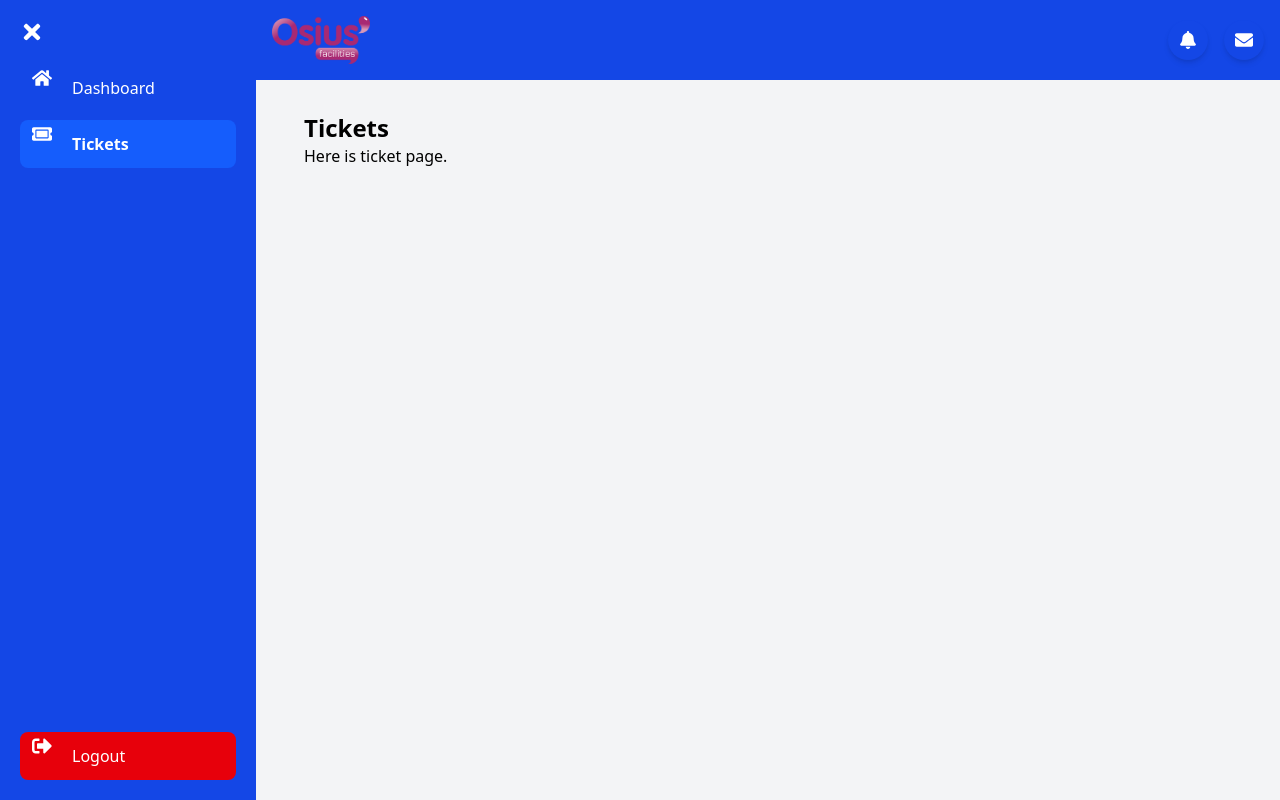
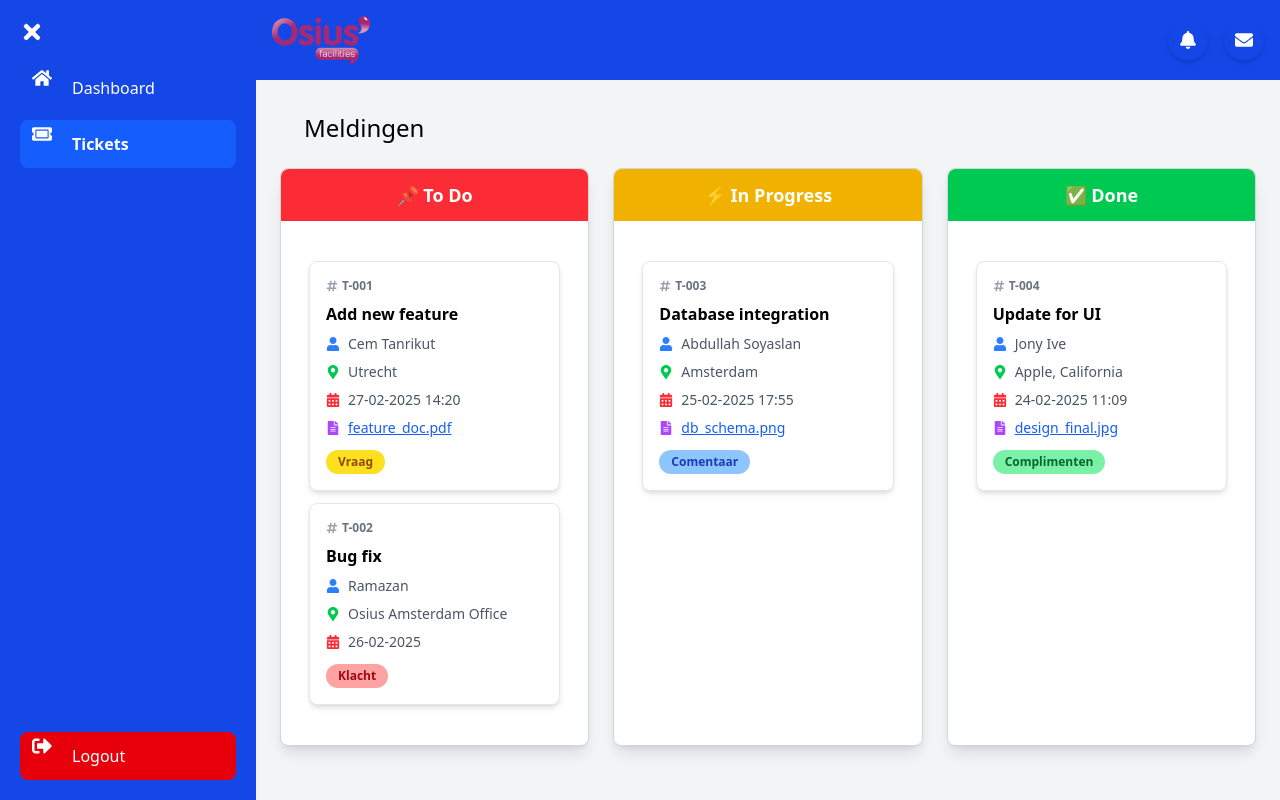
Before and after one commit to cemtanrikut/react-osius-erp, a React (Vite) app: page /dashboard/tickets in a window 1280 px wide. Built offline with nearby package versions, Linux system fonts and the light colour scheme.

Commit message:
added trello style kanban board

```diff
--- a/src/pages/Tickets.jsx
+++ b/src/pages/Tickets.jsx
@@ -1,8 +1,155 @@
+import { useState } from "react";
+import { DragDropContext, Droppable, Draggable } from "@hello-pangea/dnd";
+import { FaUser, FaCalendarAlt, FaMapMarkerAlt, FaFileAlt, FaHashtag } from "react-icons/fa";
+
+// Sütun renkleri
+const columnColors = {
+  todo: "bg-red-500",
+  inProgress: "bg-yellow-500",
+  done: "bg-green-500"
+};
+
+// Bildirim türleri için renkler
+const notificationTypes = {
+  Complimenten: "bg-green-300 text-green-800",
+  Comentaar: "bg-blue-300 text-blue-800",
+  Vraag: "bg-yellow-300 text-yellow-800",
+  Klacht: "bg-red-300 text-red-800",
+  Melding: "bg-gray-300 text-gray-800",
+  "Extra Werk": "bg-purple-300 text-purple-800",
+  Ongegrond: "bg-orange-300 text-orange-800"
+};
+
 export default function Tickets() {
-    return (
-      <div className="p-6">
-        <h1 className="text-2xl font-bold">Tickets</h1>
-        <p>Here is ticket page.</p>
-      </div>
-    );
-  }
+  const [tasks, setTasks] = useState({
+    todo: [
+      { id: "T-001", title: "Add new feature", assignedTo: "Cem Tanrikut", date: "27-02-2025 14:20", type: "Vraag", location: "Utrecht", file: "feature_doc.pdf" },
+      { id: "T-002", title: "Bug fix", assignedTo: "Ramazan", date: "26-02-2025", type: "Klacht", location: "Osius Amsterdam Office", file: null }
+    ],
+    inProgress: [
+      { id: "T-003", title: "Database integration", assignedTo: "Abdullah Soyaslan", date: "25-02-2025 17:55", type: "Comentaar", location: "Amsterdam", file: "db_schema.png" }
+    ],
+    done: [
+      { id: "T-004", title: "Update for UI", assignedTo: "Jony Ive", date: "24-02-2025 11:09", type: "Complimenten", location: "Apple, California", file: "design_final.jpg" }
+    ]
+  });
+
+  const onDragEnd = (result) => {
+    if (!result.destination) return;
+
+    const { source, destination } = result;
+    const sourceColumn = tasks[source.droppableId];
+    const destColumn = tasks[destination.droppableId];
+
+    if (source.droppableId === destination.droppableId) {
+      const updatedColumn = [...sourceColumn];
+      const [movedItem] = updatedColumn.splice(source.index, 1);
+      updatedColumn.splice(destination.index, 0, movedItem);
+
+      setTasks({
+        ...tasks,
+        [source.droppableId]: updatedColumn
+      });
+    } else {
+      const sourceItems = [...sourceColumn];
+      const destItems = [...destColumn];
+      const [movedItem] = sourceItems.splice(source.index, 1);
+      destItems.splice(destination.index, 0, movedItem);
+
+      setTasks({
+        ...tasks,
+        [source.droppableId]: sourceItems,
+        [destination.droppableId]: destItems
+      });
+    }
+  };
+
+  return (
+    <div className="p-0">
+      <h1 className="text-2xl p-6">Meldingen</h1>
+
+      {/* Trello Tarzı Kanban Board */}
+      <DragDropContext onDragEnd={onDragEnd}>
+        <div className="grid grid-cols-3 gap-6">
+          {Object.entries(tasks).map(([columnId, items]) => (
+            <Droppable droppableId={columnId} key={columnId}>
+              {(provided) => (
+                <div
+                  ref={provided.innerRef}
+                  {...provided.droppableProps}
+                  className="bg-white p-4 rounded-lg shadow-lg border border-gray-300 flex flex-col"
+                >
+                  {/* Sütun Başlığı (Tam Genişlik) */}
+                  <h2 className={`text-lg font-semibold text-white p-3 -m-4 mb-4 text-center ${columnColors[columnId]} rounded-t-lg`}>
+                    {columnId === "todo" && "📌 To Do"}
+                    {columnId === "inProgress" && "⚡ In Progress"}
+                    {columnId === "done" && "✅ Done"}
+                  </h2>
+
+                  {/* Kartlar */}
+                  <div className="min-h-[300px] p-3">
+                    {items.map((task, index) => (
+                      <Draggable key={task.id} draggableId={task.id} index={index}>
+                        {(provided) => (
+                          <div
+                            ref={provided.innerRef}
+                            {...provided.draggableProps}
+                            {...provided.dragHandleProps}
+                            className="bg-white p-4 my-3 rounded-lg shadow-md border border-gray-200 hover:shadow-xl transition-all"
+                          >
+                            {/* Ticket ID */}
+                            <div className="flex items-center text-gray-500 text-xs mb-2">
+                              <FaHashtag className="mr-1 text-gray-400" />
+                              <span className="font-bold">{task.id}</span>
+                            </div>
+
+                            {/* Ticket Başlığı */}
+                            <h3 className="text-md font-bold">{task.title}</h3>
+
+                            {/* Atanan Kişi */}
+                            <div className="flex items-center text-gray-600 text-sm mt-2">
+                              <FaUser className="mr-2 text-blue-500" />
+                              <span>{task.assignedTo}</span>
+                            </div>
+
+                            {/* Konum */}
+                            <div className="flex items-center text-gray-600 text-sm mt-2">
+                              <FaMapMarkerAlt className="mr-2 text-green-500" />
+                              <span>{task.location}</span>
+                            </div>
+
+                            {/* Tarih */}
+                            <div className="flex items-center text-gray-600 text-sm mt-2">
+                              <FaCalendarAlt className="mr-2 text-red-500" />
+                              <span>{task.date}</span>
+                            </div>
+
+                            {/* Yüklenen Dosya */}
+                            {task.file && (
+                              <div className="flex items-center text-gray-600 text-sm mt-2">
+                                <FaFileAlt className="mr-2 text-purple-500" />
+                                <a href={`/${task.file}`} className="underline text-blue-600 hover:text-blue-800">
+                                  {task.file}
+                                </a>
+                              </div>
+                            )}
+
+                            {/* Bildirim Türü */}
+                            <div className={`mt-3 text-xs font-semibold px-3 py-1 rounded-full inline-block ${notificationTypes[task.type]}`}>
+                              {task.type}
+                            </div>
+                          </div>
+                        )}
+                      </Draggable>
+                    ))}
+                  </div>
+                  {provided.placeholder}
+                </div>
+              )}
+            </Droppable>
+          ))}
+        </div>
+      </DragDropContext>
+    </div>
+  );
+}
```
